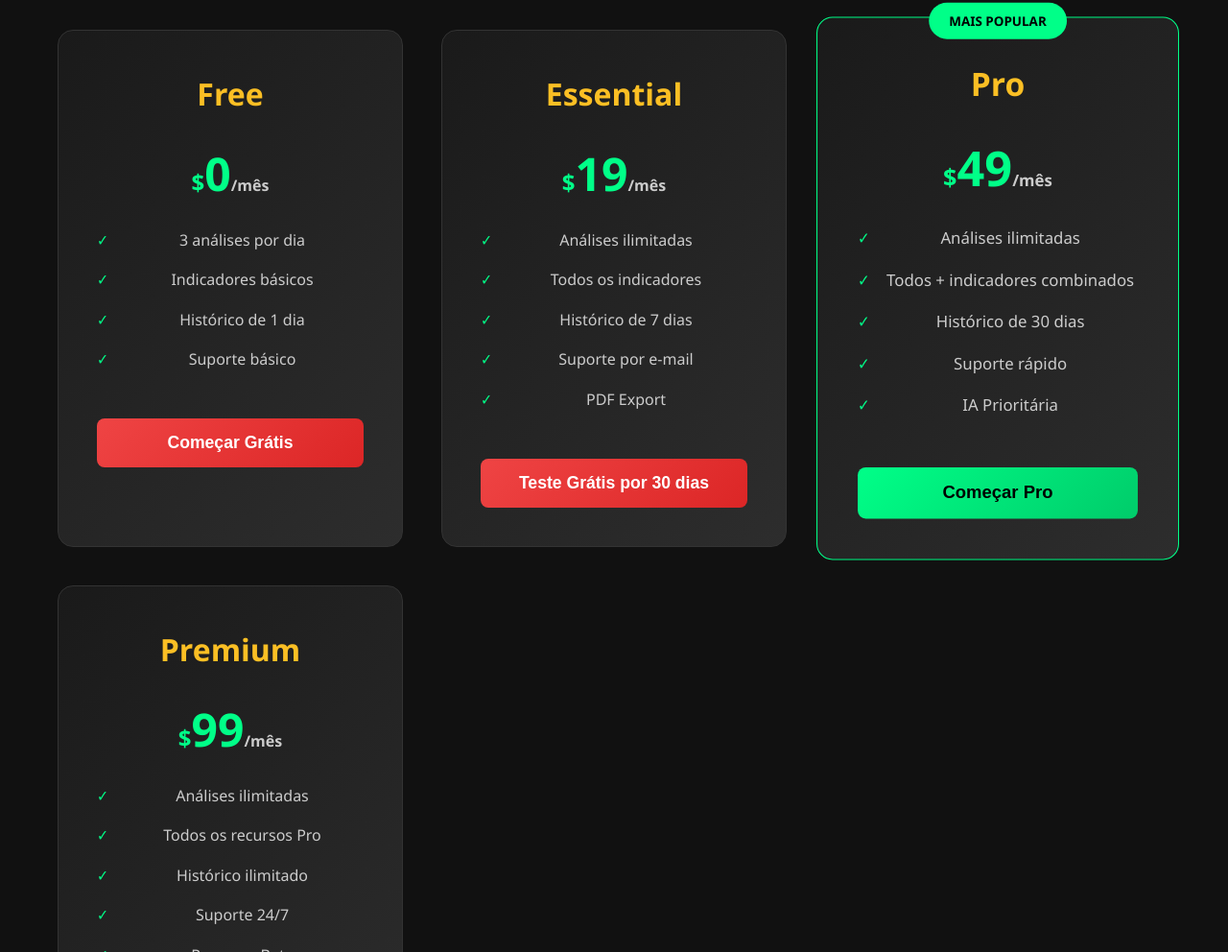
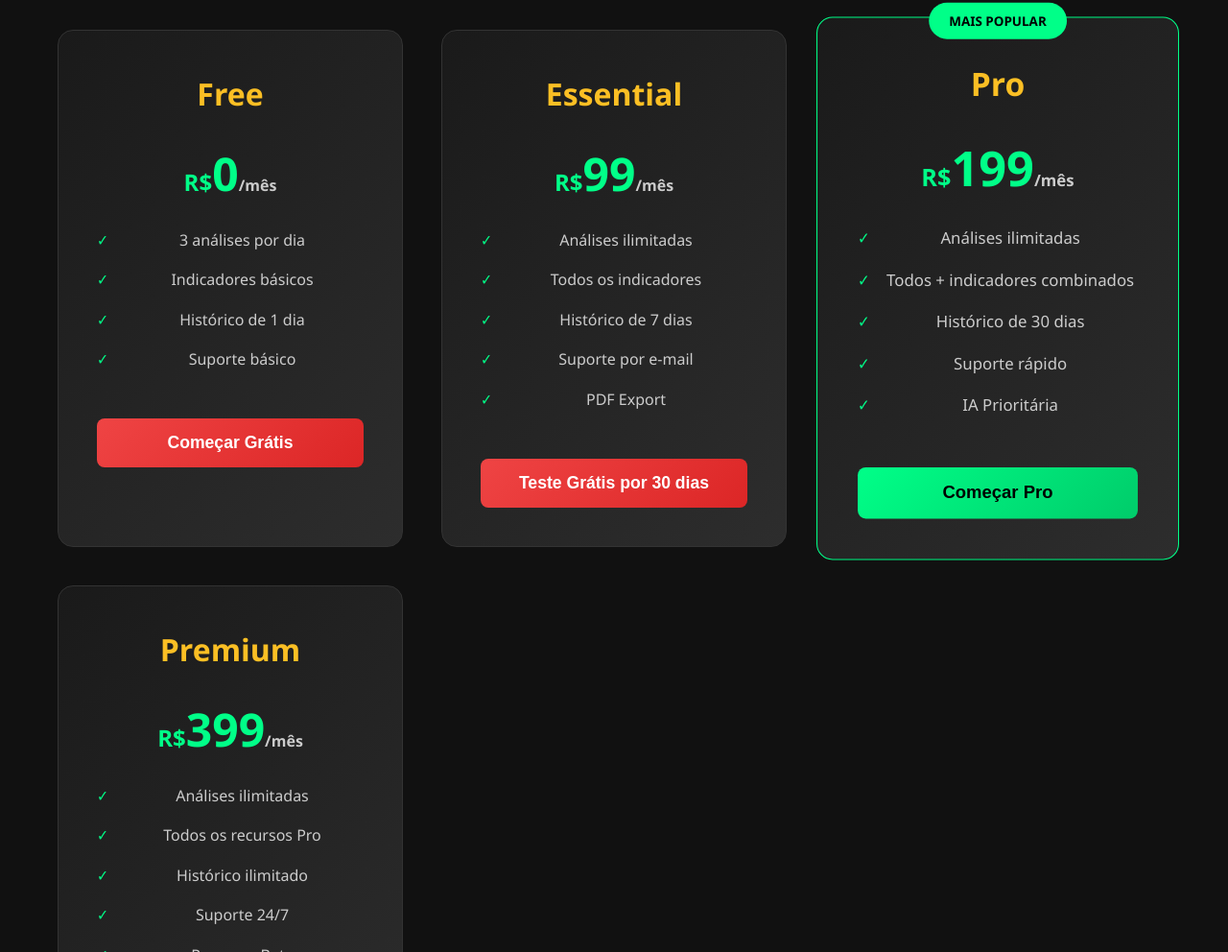
Before and after one commit to KaiqueQuantumTrade/quantumtrade-website, a plain HTML site: page index.html in a window 1280 px wide. Shown: the part 2550-3542 px from the top of the page at 96% size. Drawn offline with Linux system fonts and the light colour scheme.

Commit message:
Add files via upload

```diff
--- a/index.html
+++ b/index.html
@@ -335,7 +335,7 @@
 
         .pricing-grid {
             display: grid;
-            grid-template-columns: repeat(auto-fit, minmax(300px, 1fr)); /* Adjusted for more columns */
+            grid-template-columns: repeat(auto-fit, minmax(280px, 1fr)); /* Adjusted for more columns */
             gap: 40px;
             max-width: 1200px; /* Increased max-width */
             margin: 0 auto;
@@ -719,7 +719,7 @@
                 <div class="pricing-card">
                     <h3 class="plan-name">Free</h3>
                     <div class="plan-price">
-                        <span class="currency">$</span><span class="price-value" data-monthly="0" data-annual="0">0</span><span class="period">/mês</span>
+                        <span class="currency">R$</span><span class="price-value" data-monthly="0" data-annual="0">0</span><span class="period">/mês</span>
                     </div>
                     <ul class="plan-features">
                         <li>3 análises por dia</li>
@@ -733,9 +733,9 @@
                 <div class="pricing-card">
                     <h3 class="plan-name">Essential</h3>
                     <div class="plan-price">
-                        <span class="currency">$</span><span class="price-value" data-monthly="19" data-annual="15">19</span><span class="period">/mês</span>
+                        <span class="currency">R$</span><span class="price-value" data-monthly="99" data-annual="79">99</span><span class="period">/mês</span>
                     </div>
-                    <div class="plan-discount annual-discount" style="display: none;">21% de desconto</div>
+                    <div class="plan-discount annual-discount" style="display: none;">20% de desconto</div>
                     <ul class="plan-features">
                         <li>Análises ilimitadas</li>
                         <li>Todos os indicadores</li>
@@ -749,7 +749,7 @@
                 <div class="pricing-card featured">
                     <h3 class="plan-name">Pro</h3>
                     <div class="plan-price">
-                        <span class="currency">$</span><span class="price-value" data-monthly="49" data-annual="39">49</span><span class="period">/mês</span>
+                        <span class="currency">R$</span><span class="price-value" data-monthly="199" data-annual="159">199</span><span class="period">/mês</span>
                     </div>
                     <div class="plan-discount annual-discount" style="display: none;">20% de desconto</div>
                     <ul class="plan-features">
@@ -765,7 +765,7 @@
                 <div class="pricing-card">
                     <h3 class="plan-name">Premium</h3>
                     <div class="plan-price">
-                        <span class="currency">$</span><span class="price-value" data-monthly="99" data-annual="79">99</span><span class="period">/mês</span>
+                        <span class="currency">R$</span><span class="price-value" data-monthly="399" data-annual="319">399</span><span class="period">/mês</span>
                     </div>
                     <div class="plan-discount annual-discount" style="display: none;">20% de desconto</div>
                     <ul class="plan-features">
```
